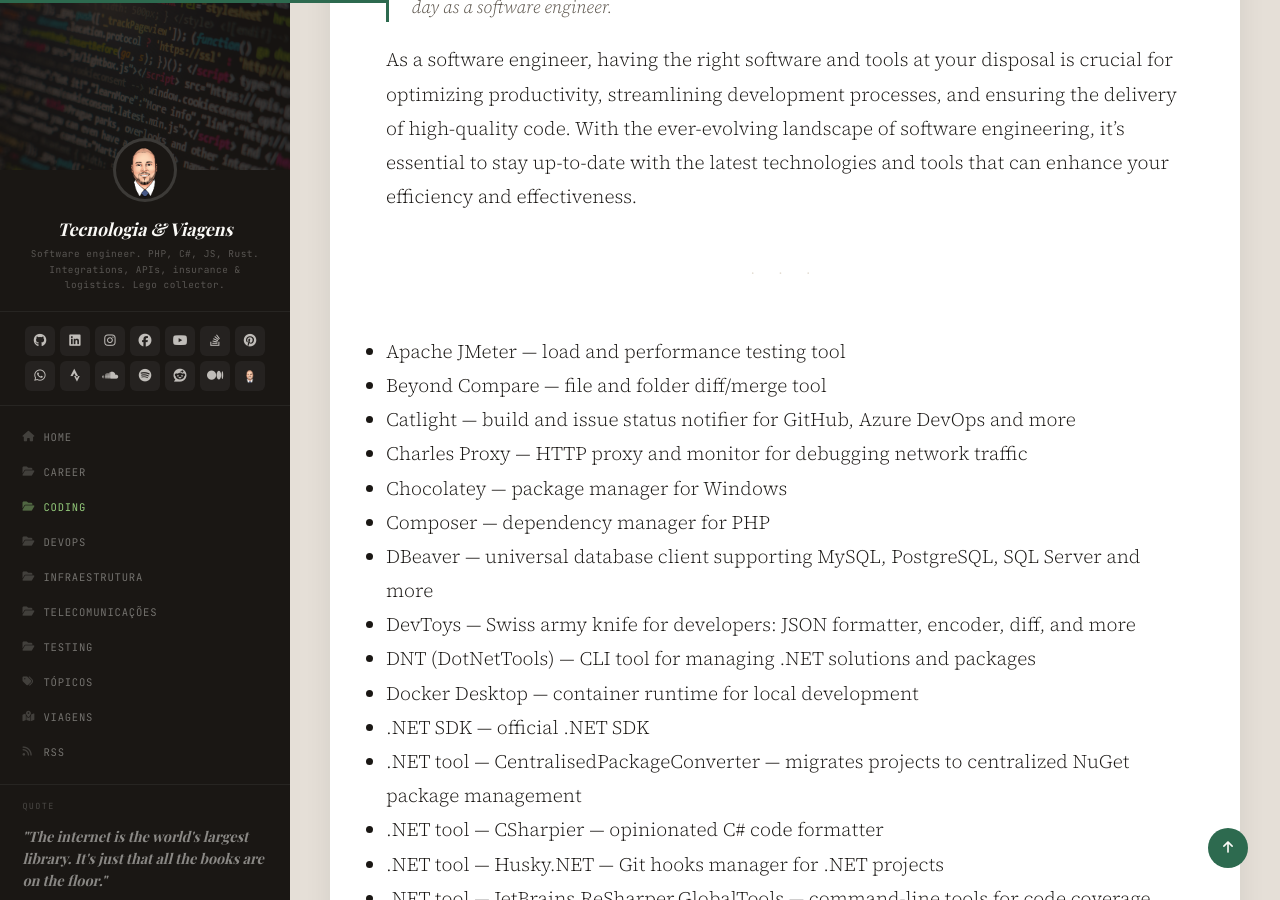
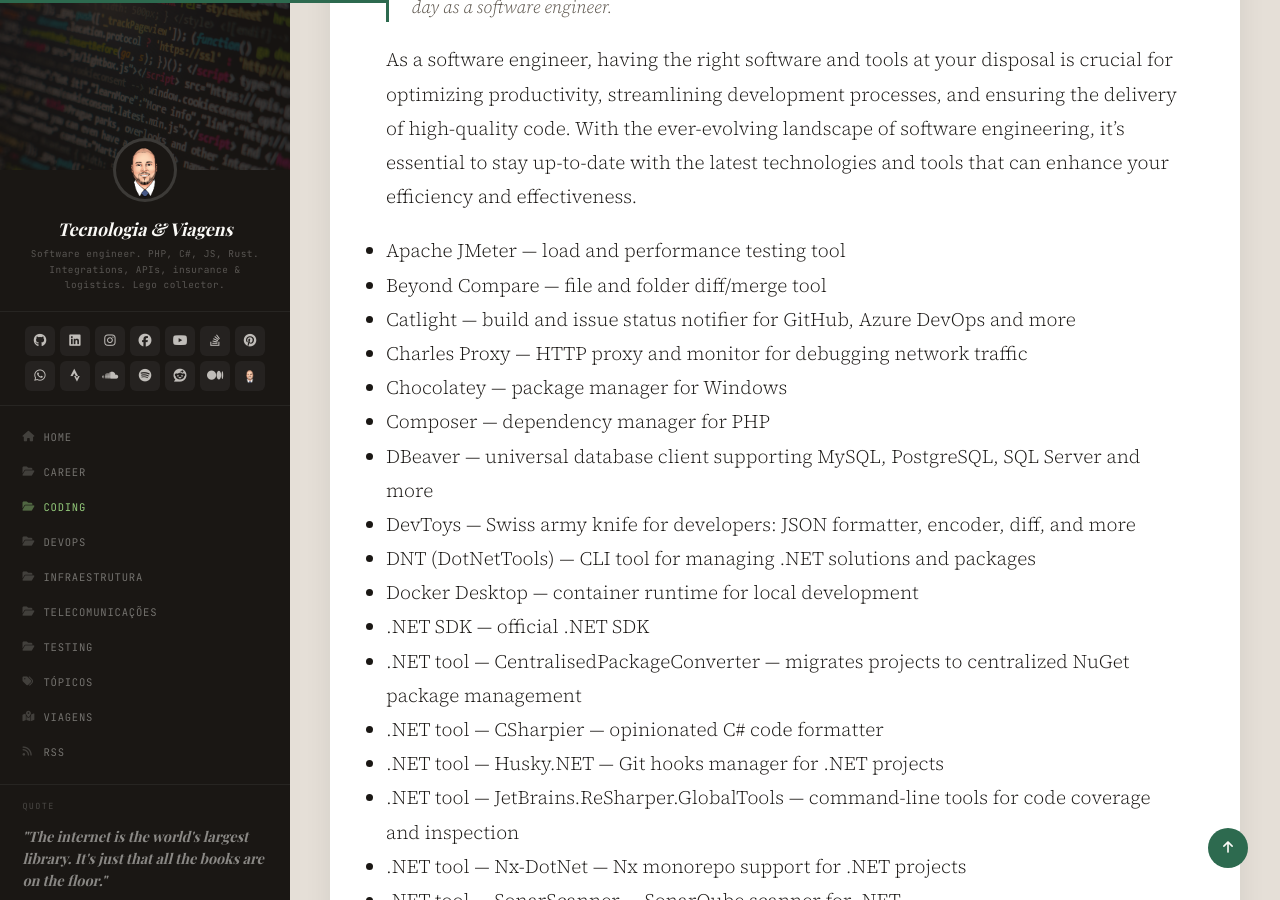
Before and after one commit to guibranco/blog, a Jekyll site: the page built from _posts/2024-01-17-dev-essentials-software-and-tools.md, in a window 1280 px wide and 900 px high, scrolled down 1022 px. Built offline with Jekyll 4.4.1, drawn with Linux system fonts in a browser that asks for light colours; some web fonts are replaced; comment, search, counter and statistics services are not loaded.

Commit message:
Update 2024-01-17-dev-essentials-software-and-tools.md

```diff
--- a/_posts/2024-01-17-dev-essentials-software-and-tools.md
+++ b/_posts/2024-01-17-dev-essentials-software-and-tools.md
@@ -15,8 +15,6 @@
 <p class="lead">In this first part of the <strong>Dev Essentials</strong> series, I will present some software and tools I use in my day-to-day as a software engineer.</p>
 
 As a software engineer, having the right software and tools at your disposal is crucial for optimizing productivity, streamlining development processes, and ensuring the delivery of high-quality code. With the ever-evolving landscape of software engineering, it's essential to stay up-to-date with the latest technologies and tools that can enhance your efficiency and effectiveness.
-
-<div class="divider">· · ·</div>
 
 - [Apache JMeter](https://jmeter.apache.org/){:target="_blank"} — load and performance testing tool
 - [Beyond Compare](https://www.scootersoftware.com/){:target="_blank"} — file and folder diff/merge tool
```
